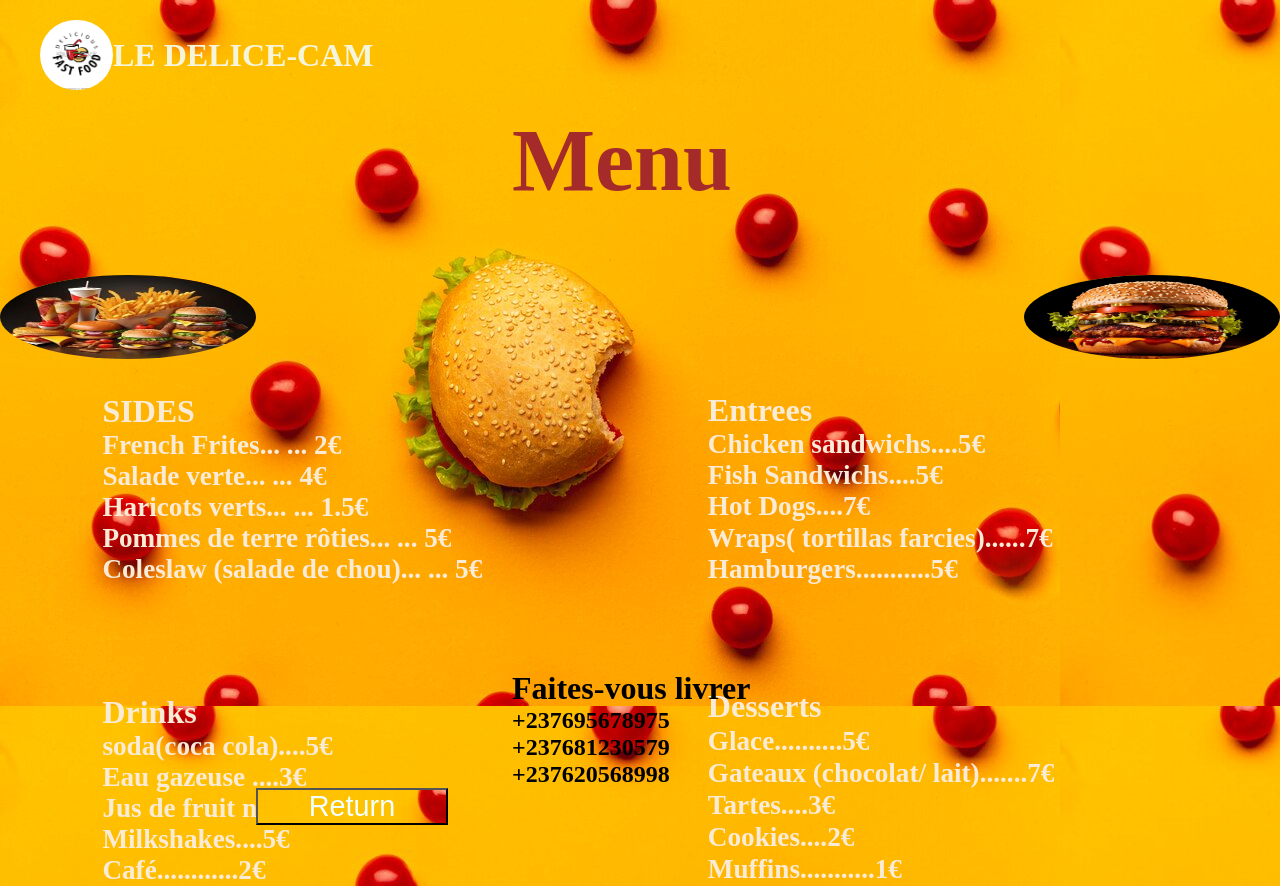
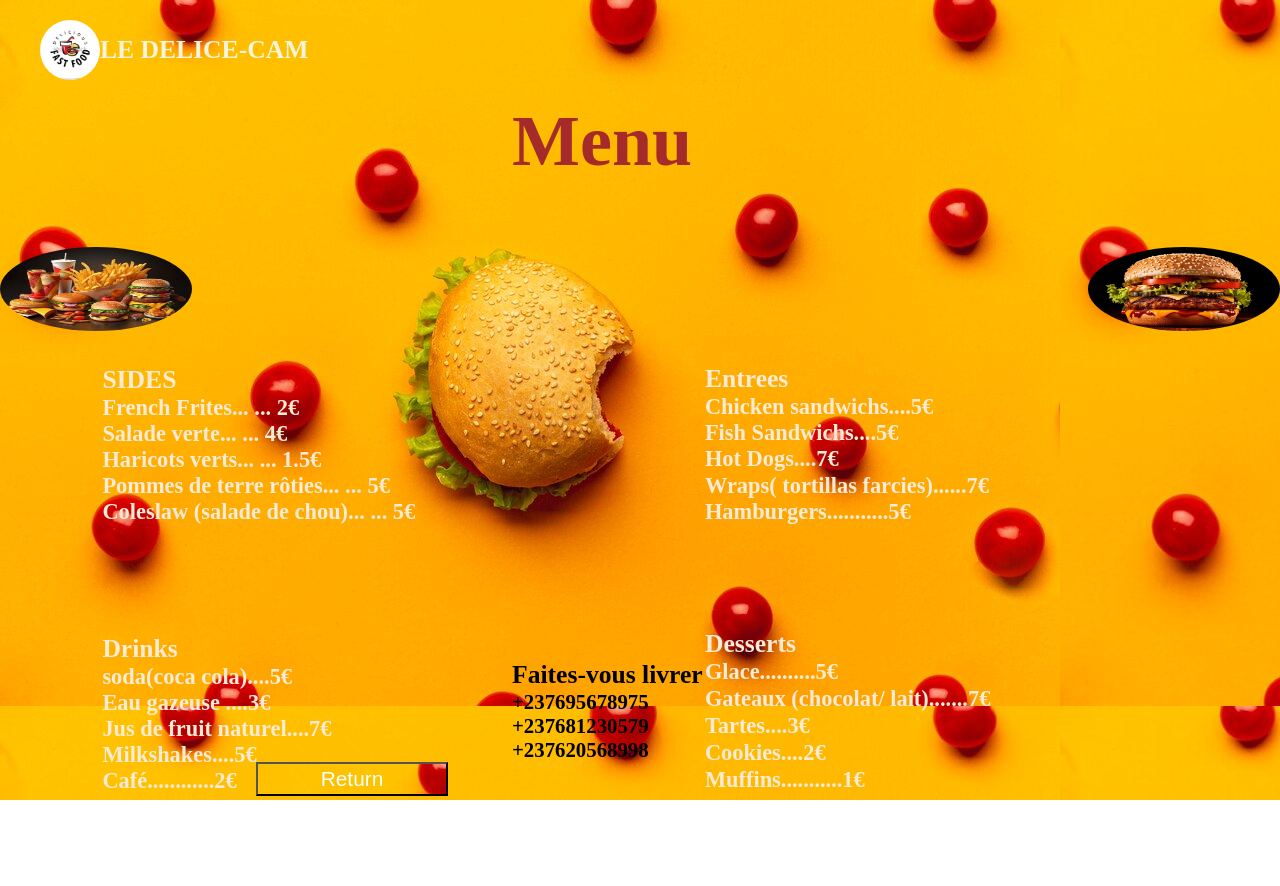
Before and after one commit to Alexis-zaza/ledelice, a plain HTML site: page camfood.html in a window 1280 px wide. After the commit the page ends 800 px from the top, so only its background shows below. Drawn offline with Linux system fonts and the light colour scheme.

Commit message:
Update sty2.css

```diff
--- a/sty2.css
+++ b/sty2.css
@@ -22,32 +22,32 @@ section{
   background: transparent;
 }
 h1{
-  font-size: 2rem;
+  font-size: 1.6rem;
   color: beige;
   background: transparent;
   position: relative;
 }
 .logo{
   border-radius: 60px;
-  width:73px;
-  height:70px;
+  width:60px;
+  height:60px;
 }
 .image{
   border-image:none;
-  width: 20%;
+  width: 15%;
   height: 15%;
   border-radius: 50%;
 }
 .menu{
   margin-left: 40%;
-  font-size: 5.5rem;
+  font-size: 4.5rem;
   margin-bottom: 5%;
   color: brown;
   background-color: transparent;
 }
 .image2{
   border-image:none;
-  width: 20%;
+  width: 15%;
   height: 15%;
   border-radius: 50%;
   float: right;
@@ -66,7 +66,7 @@ div{
   grid-column: 2;
   grid-row: 1;
   margin-top: 5%;
-  font-size: 1.7rem;
+  font-size: 1.4rem;
   background: transparent;
   color: antiquewhite;
 }
@@ -74,7 +74,7 @@ div{
   grid-column: 1;
   grid-row: 1;
   margin-top: 5%;
-  font-size: 1.7rem;
+  font-size: 1.4rem;
   background: transparent;
   color: antiquewhite;
 }
@@ -82,7 +82,7 @@ div{
   grid-column: 1;
   grid-row: 2;
   margin-top: 18%;
-  font-size: 1.7rem;
+  font-size: 1.4rem;
   background: transparent;
   color: antiquewhite;
 }
@@ -90,14 +90,14 @@ div{
   grid-column: 2;
   grid-row: 2;
   margin-top: 18%;
-  font-size: 1.7rem;
+  font-size: 1.4rem;
   background: transparent;
   color: antiquewhite;
 }
 .livraisons{
   margin-left: 40%;
   grid: none;
-  font-size: 1.5rem;
+  font-size: 1.3rem;
   background: transparent;
 }
 
@@ -107,7 +107,7 @@ p{
 }
 h1,h2, h3, h4{
   background: transparent;
-  font-size: 2rem;
+  font-size: 1.6rem;
 }
 .but{
   width: 15%;
@@ -120,7 +120,7 @@ button a{
 }
 button{
 
-  font-size: 1.8rem;
+  font-size: 1.3rem;
 }
 @media (max-width: 768px) {
   header {
```
